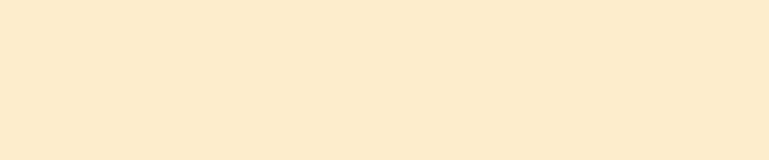
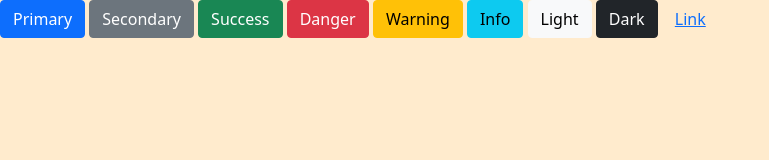
Before and after one commit to SaraSchoonover/event-listeners, a plain HTML site: page index.html in a window 1280 px wide. Shown: the whole page, without its empty margins (0-769 px from the left). Drawn offline with nearby package versions, Linux system fonts and the light colour scheme.

Commit message:
added boostrap cdn

```diff
--- a/index.html
+++ b/index.html
@@ -3,12 +3,24 @@
 <head>
   <meta charset="UTF-8">
   <meta name="viewport" content="width=device-width, initial-scale=1.0">
- <link rel="stylesheet" href="main.css">
+  <link href="https://cdn.jsdelivr.net/npm/bootstrap@5.0.0-beta1/dist/css/bootstrap.min.css" rel="stylesheet" integrity="sha384-giJF6kkoqNQ00vy+HMDP7azOuL0xtbfIcaT9wjKHr8RbDVddVHyTfAAsrekwKmP1" crossorigin="anonymous">
+  <link rel="stylesheet" href="main.css">
   <title>Document</title>
 </head>
 <body>
 
+  <button type="button" class="btn btn-primary">Primary</button>
+<button type="button" class="btn btn-secondary">Secondary</button>
+<button type="button" class="btn btn-success">Success</button>
+<button type="button" class="btn btn-danger">Danger</button>
+<button type="button" class="btn btn-warning">Warning</button>
+<button type="button" class="btn btn-info">Info</button>
+<button type="button" class="btn btn-light">Light</button>
+<button type="button" class="btn btn-dark">Dark</button>
 
+<button type="button" class="btn btn-link">Link</button>
+
+ <script src="https://cdn.jsdelivr.net/npm/bootstrap@5.0.0-beta1/dist/js/bootstrap.bundle.min.js" integrity="sha384-ygbV9kiqUc6oa4msXn9868pTtWMgiQaeYH7/t7LECLbyPA2x65Kgf80OJFdroafW" crossorigin="anonymous"></script>
 <script src="main.js"></script>
 </body>
 </html>
```
